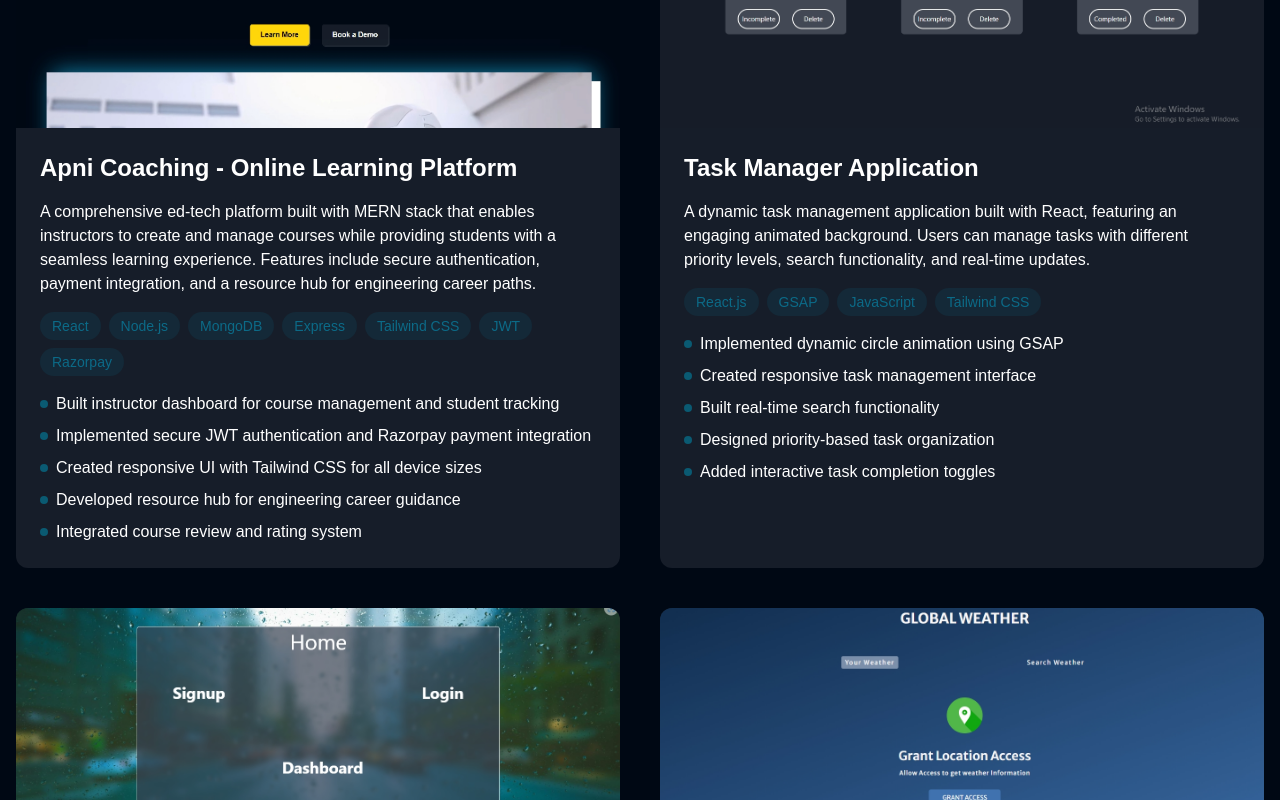
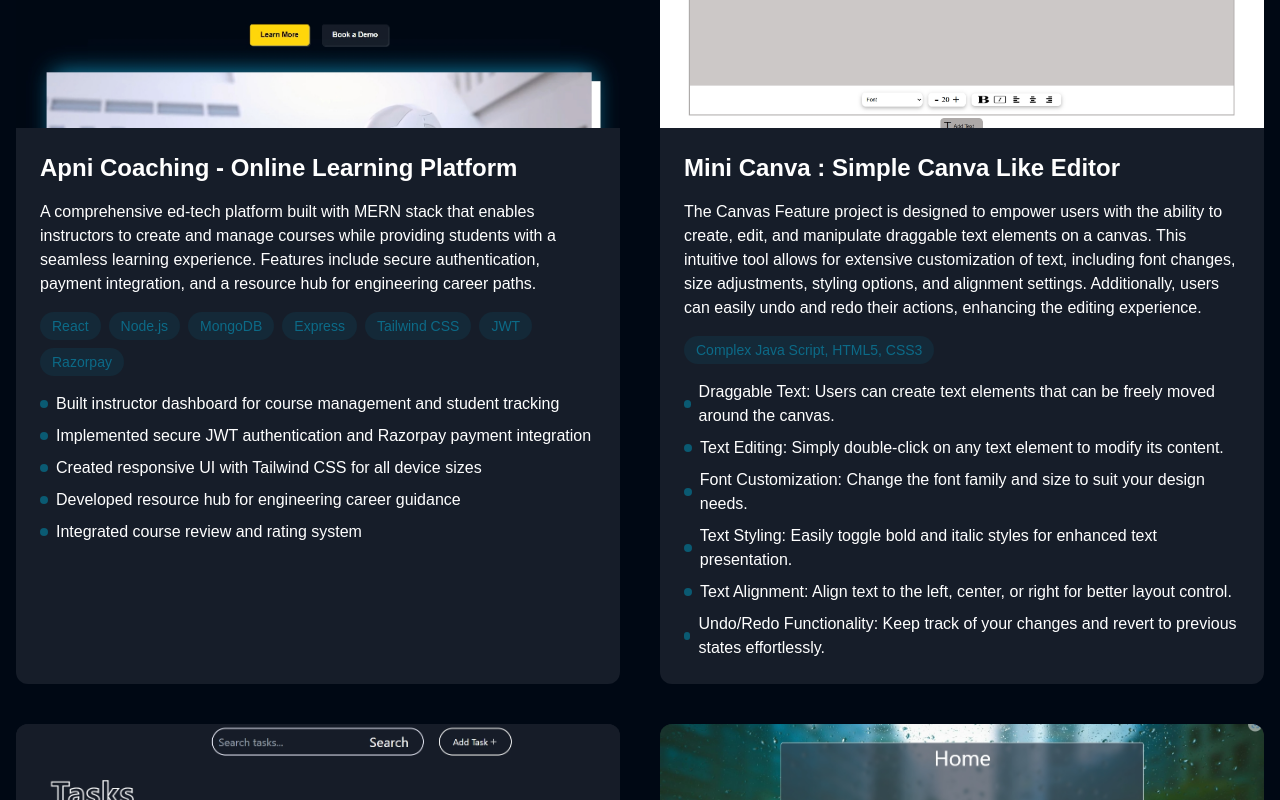
Before and after one commit to karangupta982/karan-Studious, a React (Create React App) app: page /recentwork in a window 1280 px wide. Shown: the part 560-1360 px from the top of the page. Built offline with nearby package versions, Linux system fonts and the light colour scheme.

Commit message:
miniCanvaUploaded

```diff
--- a/src/components/RecentWork.jsx
+++ b/src/components/RecentWork.jsx
@@ -8,6 +8,7 @@ import TaskManager_img from "../assets/taskmanager.png";
 import SecureAuth_img from "../assets/authsystem.png";
 import GlobalWeather_img from "../assets/globalweather.png";
 import UniquePasswordGenerator_img from "../assets/passwordgenerator.png";
+import MiniCanva from "../assets/miniCanva.png";
 
 
 
@@ -26,6 +27,23 @@ const RecentWork = () => {
           "Created responsive UI with Tailwind CSS for all device sizes",
           "Developed resource hub for engineering career guidance",
           "Integrated course review and rating system"
+        ]
+      },
+
+      {
+        title: "Mini Canva : Simple Canva Like Editor ",
+        description: "The Canvas Feature project is designed to empower users with the ability to create, edit, and manipulate draggable text elements on a canvas. This intuitive tool allows for extensive customization of text, including font changes, size adjustments, styling options, and alignment settings. Additionally, users can easily undo and redo their actions, enhancing the editing experience.",
+        technologies: ["Complex Java Script, HTML5, CSS3"],
+        image: MiniCanva,
+        github: "https://github.com/karangupta982/Mini_Canva",
+        live: "https://karangupta982.github.io/Mini_Canva/",
+        highlights: [
+          "Draggable Text: Users can create text elements that can be freely moved around the canvas.",
+          "Text Editing: Simply double-click on any text element to modify its content.",
+          "Font Customization: Change the font family and size to suit your design needs.",
+          "Text Styling: Easily toggle bold and italic styles for enhanced text presentation.",
+          "Text Alignment: Align text to the left, center, or right for better layout control.",
+          "Undo/Redo Functionality: Keep track of your changes and revert to previous states effortlessly."
         ]
       },
 
```
Also changed, not shown: src/assets/miniCanva.png (added).
